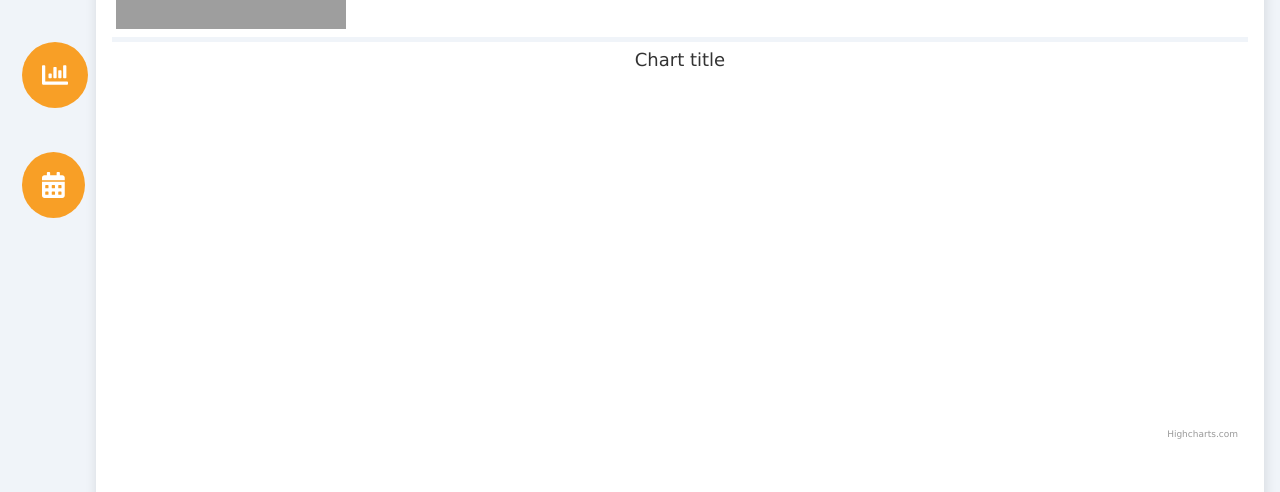
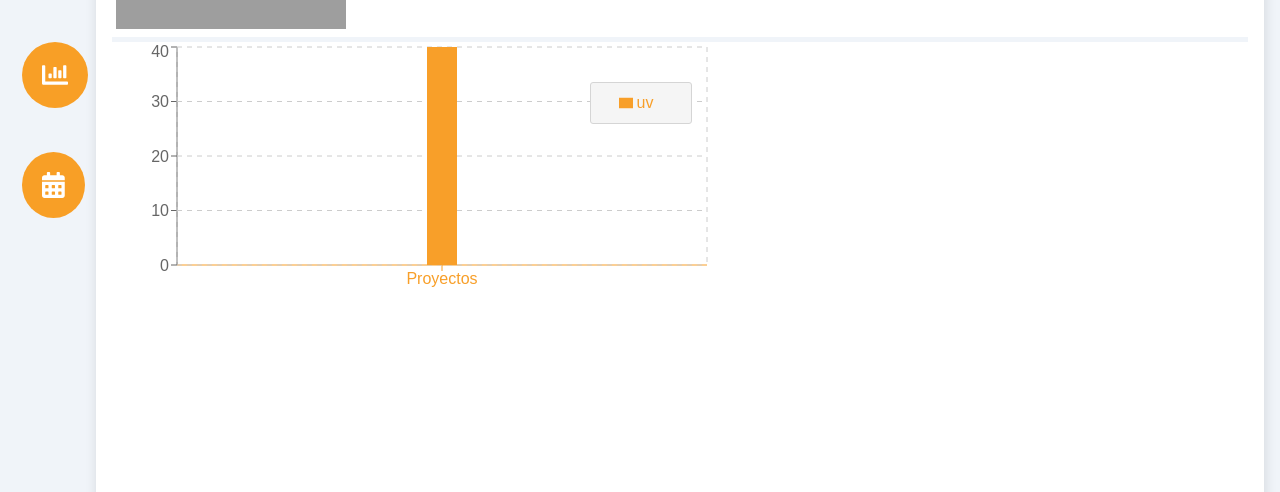
Before and after one commit to Purojekuto-Capstone/purojekuto-client, a Next.js app: page /statistics in a window 1280 px wide. Shown: the part 200-692 px from the top of the page. Built offline with nearby package versions, Linux system fonts and the light colour scheme; grey boxes are pictures that could not be loaded.

Commit message:
refactor(Statistics): change Highcharts for Recharts to render a charts

```diff
--- a/src/pages/statistics.jsx
+++ b/src/pages/statistics.jsx
@@ -1,17 +1,8 @@
 import React from 'react';
 import Head from 'next/head';
 import Layout from '../components/layout/layout';
-import Highcharts from 'highcharts';
-import HighchartsReact from 'highcharts-react-official';
-
-const options = {
-  series: [
-    {
-      name: 'Profit',
-      data:[100,200,30,100,30,50,100]
-    }
-  ]
-};
+import { BarChart, Bar, XAxis, YAxis, Tooltip, Legend, CartesianGrid } from 'recharts';
+const data = [{name: 'Proyectos', uv: 40, pv: 2400, amt: 2400}];
 
 export default function Statistics() {
   return (
@@ -22,9 +13,14 @@
       </Head>
 
       <Layout>
-
-        <HighchartsReact highcharts={Highcharts} options={{options}} />
-
+      <BarChart width={600} height={300} data={data}>
+        <XAxis dataKey="name" stroke="#F89F29" />
+        <YAxis />
+        <Tooltip wrapperStyle={{ width: 100, backgroundColor: '#ccc' }} />
+        <Legend width={100} wrapperStyle={{ top: 40, right: 20, backgroundColor: '#f5f5f5', border: '1px solid #d5d5d5', borderRadius: 3, lineHeight: '40px' }} />
+        <CartesianGrid stroke="#ccc" strokeDasharray="5 5" />
+        <Bar dataKey="uv" fill="#F89F29" barSize={30} />
+  </BarChart>
       </Layout>
     </>
   );
```
Also changed, not shown: package.json (+6 -3 lines), src/pages/__statistics.js (deleted, +0 -25 lines), 1 other file (tests, documents, lock files or other folders).
